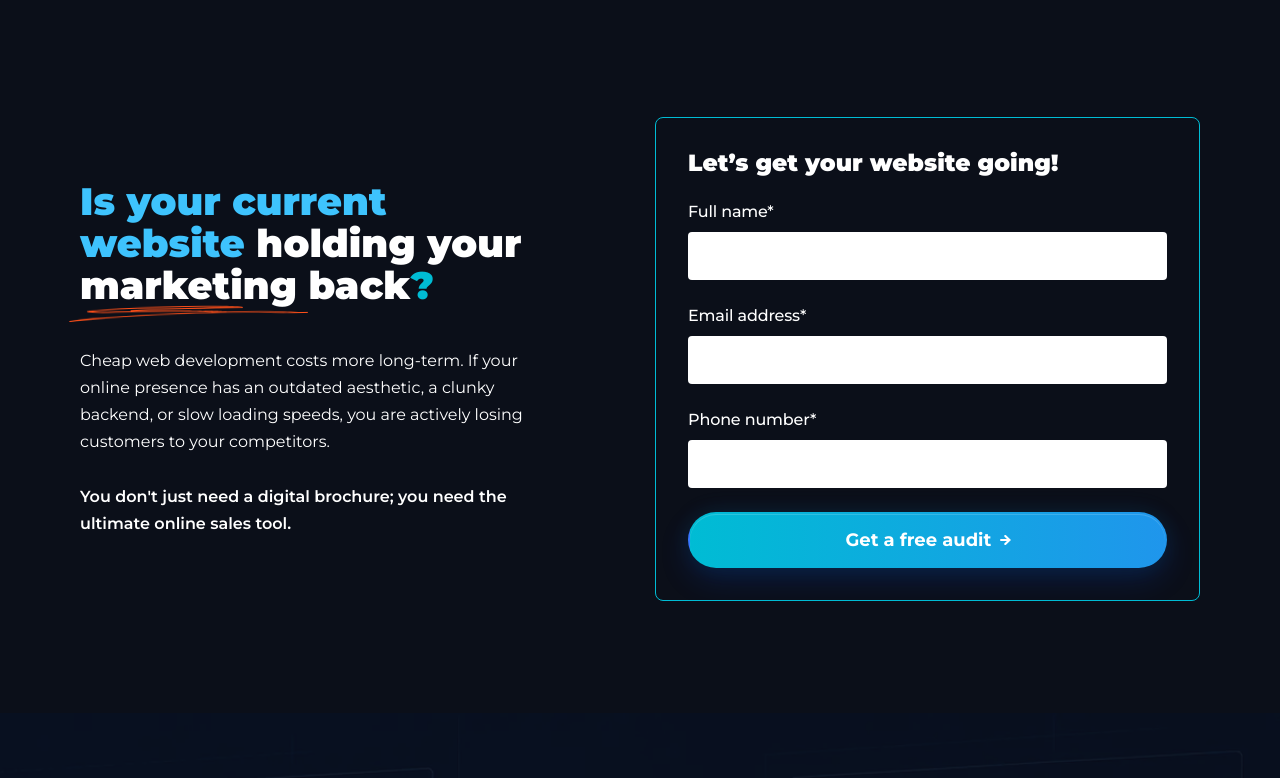
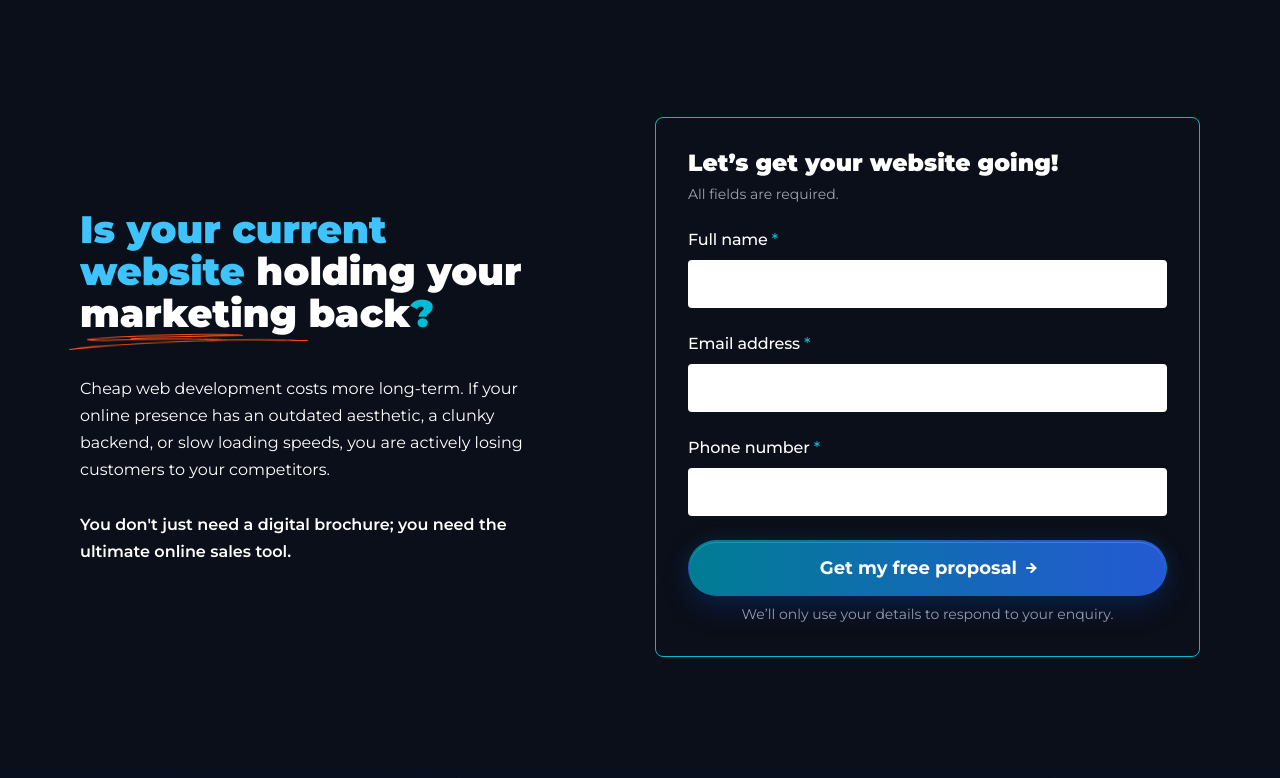
Before and after one commit to deguianathan20-collab/Design-Point, a React (Vite) app: page / in a window 1280 px wide. Shown: the part 1222-2000 px from the top of the page. Built offline with nearby package versions, Linux system fonts and the light colour scheme.

Commit message:
Share contact form validation between client and API, add request timeout
Extracts field validation into shared/contact-validation.js so the
client form and the /api/contact function stay in sync, surfaces
per-field error messages, and adds a 10s timeout on the Resend call.

```diff
--- /dev/null
+++ b/shared/contact-validation.js
@@ -0,0 +1,40 @@
+export const CONTACT_LIMITS = Object.freeze({
+  fullname: 100,
+  email: 254,
+  phone: 24,
+});
+
+const EMAIL_PATTERN = /^[^\s@]+@[^\s@]+\.[^\s@]+$/;
+const PHONE_CHARACTERS_PATTERN = /^[0-9+()\s-]{8,24}$/;
+
+function clean(value, maxLength) {
+  return typeof value === 'string' ? value.trim().slice(0, maxLength) : '';
+}
+
+function hasValidPhoneDigits(value) {
+  const digitCount = value.replace(/\D/g, '').length;
+  return digitCount >= 8 && digitCount <= 15;
+}
+
+export function validateContactDetails(values) {
+  const data = {
+    fullname: clean(values.fullname, CONTACT_LIMITS.fullname),
+    email: clean(values.email, CONTACT_LIMITS.email),
+    phone: clean(values.phone, CONTACT_LIMITS.phone),
+  };
+  const errors = {};
+
+  if (data.fullname.length < 2) {
+    errors.fullname = 'Enter at least 2 characters.';
+  }
+
+  if (!EMAIL_PATTERN.test(data.email)) {
+    errors.email = 'Enter an email address in the format name@example.com.';
+  }
+
+  if (!PHONE_CHARACTERS_PATTERN.test(data.phone) || !hasValidPhoneDigits(data.phone)) {
+    errors.phone = 'Enter a phone number containing 8 to 15 digits.';
+  }
+
+  return { data, errors };
+}
--- a/src/App.jsx
+++ b/src/App.jsx
@@ -1,4 +1,5 @@
 import { useEffect, useMemo, useRef, useState } from 'react';
+import { CONTACT_LIMITS, validateContactDetails } from '../shared/contact-validation.js';
 
 const asset = (fileName) => `/assets/${fileName}`;
 
@@ -337,24 +338,73 @@ function LogoMarquee({ reducedMotion }) {
 
 function ContactForm() {
   const [status, setStatus] = useState({ state: 'idle', message: '' });
+  const [fieldErrors, setFieldErrors] = useState({});
+
+  function focusFirstInvalidField(form, errors) {
+    const firstInvalidField = ['fullname', 'email', 'phone'].find((name) => errors[name]);
+    if (!firstInvalidField) return;
+
+    window.requestAnimationFrame(() => form.elements.namedItem(firstInvalidField)?.focus());
+  }
+
+  function handleFieldBlur(event) {
+    const { name, form } = event.currentTarget;
+    const { errors } = validateContactDetails(Object.fromEntries(new FormData(form)));
+
+    if (errors[name]) {
+      setFieldErrors((currentErrors) => ({ ...currentErrors, [name]: errors[name] }));
+    }
+  }
+
+  function handleFieldInput(event) {
+    const { name } = event.currentTarget;
+
+    setFieldErrors((currentErrors) => {
+      if (!currentErrors[name]) return currentErrors;
+      const nextErrors = { ...currentErrors };
+      delete nextErrors[name];
+      return nextErrors;
+    });
+
+    if (status.state !== 'idle' && status.state !== 'submitting') {
+      setStatus({ state: 'idle', message: '' });
+    }
+  }
 
   async function handleSubmit(event) {
     event.preventDefault();
     const form = event.currentTarget;
+    const formData = Object.fromEntries(new FormData(form));
+    const { errors } = validateContactDetails(formData);
 
-    if (!form.reportValidity()) return;
+    if (Object.keys(errors).length > 0) {
+      setFieldErrors(errors);
+      setStatus({ state: 'error', message: 'Please correct the highlighted fields and try again.' });
+      focusFirstInvalidField(form, errors);
+      return;
+    }
 
+    setFieldErrors({});
     setStatus({ state: 'submitting', message: 'Sending your request…' });
+    const controller = new AbortController();
+    const timeoutId = window.setTimeout(() => controller.abort(), 15_000);
 
     try {
       const response = await fetch('/api/contact', {
         method: 'POST',
         headers: { 'Content-Type': 'application/json' },
-        body: JSON.stringify(Object.fromEntries(new FormData(form))),
+        body: JSON.stringify(formData),
+        signal: controller.signal,
       });
       const result = await response.json().catch(() => ({}));
 
       if (!response.ok) {
+        if (result.errors && typeof result.errors === 'object') {
+          setFieldErrors(result.errors);
+          setStatus({ state: 'error', message: 'Please correct the highlighted fields and try again.' });
+          focusFirstInvalidField(form, result.errors);
+          return;
+        }
         throw new Error(result.message || 'We could not send your request. Please try again.');
       }
 
@@ -366,70 +416,123 @@ function ContactForm() {
     } catch (error) {
       setStatus({
         state: 'error',
-        message: error instanceof Error ? error.message : 'Something went wrong. Please try again.',
+        message:
+          error instanceof DOMException && error.name === 'AbortError'
+            ? 'This is taking longer than expected. Please try again or call 1300 123 456.'
+            : error instanceof Error
+              ? error.message
+              : 'Something went wrong. Please try again.',
       });
+    } finally {
+      window.clearTimeout(timeoutId);
     }
   }
 
   const isSubmitting = status.state === 'submitting';
 
   return (
-    <form className="form-card" onSubmit={handleSubmit} aria-busy={isSubmitting}>
-      <h3>Let’s get your website going!</h3>
+    <form
+      className="form-card"
+      onSubmit={handleSubmit}
+      aria-busy={isSubmitting}
+      aria-labelledby="contact-form-title"
+      noValidate
+    >
+      <div className="form-card__header">
+        <h3 id="contact-form-title">Let’s get your website going!</h3>
+        <p>All fields are required.</p>
+      </div>
       <div className="form-card__fields">
         <div className="field">
-          <label htmlFor="fullname">Full name*</label>
+          <label htmlFor="fullname">
+            Full name <span aria-hidden="true">*</span>
+            <span className="sr-only"> required</span>
+          </label>
           <input
             id="fullname"
             name="fullname"
             type="text"
             autoComplete="name"
-            maxLength="100"
+            maxLength={CONTACT_LIMITS.fullname}
             required
+            aria-invalid={fieldErrors.fullname ? 'true' : undefined}
+            aria-describedby={fieldErrors.fullname ? 'fullname-error' : undefined}
+            onBlur={handleFieldBlur}
+            onInput={handleFieldInput}
           />
+          {fieldErrors.fullname && (
+            <p className="field__error" id="fullname-error">
+              {fieldErrors.fullname}
+            </p>
+          )}
         </div>
         <div className="field">
-          <label htmlFor="email">Email address*</label>
+          <label htmlFor="email">
+            Email address <span aria-hidden="true">*</span>
+            <span className="sr-only"> required</span>
+          </label>
           <input
             id="email"
             name="email"
             type="email"
             autoComplete="email"
             inputMode="email"
-            maxLength="254"
+            maxLength={CONTACT_LIMITS.email}
             required
+            aria-invalid={fieldErrors.email ? 'true' : undefined}
+            aria-describedby={fieldErrors.email ? 'email-error' : undefined}
+            onBlur={handleFieldBlur}
+            onInput={handleFieldInput}
           />
+          {fieldErrors.email && (
+            <p className="field__error" id="email-error">
+              {fieldErrors.email}
+            </p>
+          )}
         </div>
         <div className="field">
-          <label htmlFor="phone">Phone number*</label>
+          <label htmlFor="phone">
+            Phone number <span aria-hidden="true">*</span>
+            <span className="sr-only"> required</span>
+          </label>
           <input
             id="phone"
             name="phone"
             type="tel"
             autoComplete="tel"
             inputMode="tel"
-            pattern="[0-9+()\s-]{8,24}"
-            title="Enter a phone number using digits, spaces, brackets, plus signs, or hyphens."
-            maxLength="24"
+            maxLength={CONTACT_LIMITS.phone}
             required
+            aria-invalid={fieldErrors.phone ? 'true' : undefined}
+            aria-describedby={fieldErrors.phone ? 'phone-error' : undefined}
+            onBlur={handleFieldBlur}
+            onInput={handleFieldInput}
           />
+          {fieldErrors.phone && (
+            <p className="field__error" id="phone-error">
+              {fieldErrors.phone}
+            </p>
+          )}
         </div>
         <div className="hp-field" aria-hidden="true">
           <label htmlFor="website">Website</label>
           <input id="website" name="website" type="text" tabIndex="-1" autoComplete="off" />
         </div>
       </div>
+      <div className="form-card__actions">
         <button className="btn" type="submit" disabled={isSubmitting}>
-        {isSubmitting ? 'Sending…' : 'Get a free audit'}
+          {isSubmitting ? 'Sending request…' : 'Get my free proposal'}
           <ArrowIcon />
         </button>
+        <p className="form-card__privacy">We’ll only use your details to respond to your enquiry.</p>
         <p
           className={`form-card__status ${status.state !== 'idle' ? `is-${status.state}` : ''}`.trim()}
-        role="status"
-        aria-live="polite"
+          role={status.state === 'error' ? 'alert' : 'status'}
+          aria-live={status.state === 'error' ? 'assertive' : 'polite'}
         >
           {status.message}
         </p>
+      </div>
     </form>
   );
 }
--- a/src/styles.css
+++ b/src/styles.css
@@ -317,7 +317,13 @@
   .field input[aria-invalid="true"]{border-color:#ff7b7b;box-shadow:0 0 0 3px rgba(255,123,123,.16);}
   .field__error{font-size:14px;font-weight:600;line-height:20px;color:#ffb0b0;}
   .form-card__actions{display:flex;flex-direction:column;gap:8px;}
-  .form-card .btn{width:100%;min-height:56px;justify-content:center;font-size:18px;padding:0 24px;}
+  /* The site-wide CTA remains bright; this form variant uses darker stops so
+     its white 18px label clears WCAG AA at every point of the gradient. */
+  .form-card .btn{
+    width:100%;min-height:56px;justify-content:center;font-size:18px;padding:0 24px;
+    background:linear-gradient(90deg,#007C94 0%,#2459D3 100%);
+    color:#fff;
+  }
   .form-card .btn:disabled{
     cursor:wait;
     opacity:.7;
@@ -332,7 +338,7 @@
   .form-card__status:empty{display:none;}
   .form-card__status.is-success{color:#79e7c5;}
   .form-card__status.is-error{color:#ff9e9e;}
-  .form-card__privacy{font-size:14px;line-height:20px;color:var(--muted);}
+  .form-card__privacy{font-size:14px;line-height:20px;color:var(--muted);text-align:center;}
   .sr-only{
     position:absolute;width:1px;height:1px;padding:0;margin:-1px;overflow:hidden;
     clip:rect(0,0,0,0);white-space:nowrap;border:0;
@@ -775,7 +781,7 @@
 
     .card{padding:23px;}
     .form-card{padding:24px;}
-    .form-card .btn{padding:0 16px;}
+    .form-card .btn{padding:0 16px;font-size:16px;}
     .case__client{white-space:normal;}
     .results__link{white-space:normal;}
 
@@ -854,6 +860,14 @@
     .btn:hover .arrow,
     .nav__cta:hover .arrow{transform:translateX(5px);}
 
+    .form-card .btn:hover{
+      filter:none;
+      box-shadow:
+        0 18px 44px rgba(0,67,212,.34),
+        0 0 40px rgba(0,124,148,.24),
+        inset 0 1px rgba(255,255,255,.22);
+    }
+
     .card:hover{
       transform:translateY(-6px);
       border-color:rgba(0,188,212,.62);
@@ -908,6 +922,7 @@
     animation:cta-spinner 680ms linear infinite;
   }
   .btn[aria-busy="true"] .arrow img{opacity:0;}
+  .form-card .btn:disabled{opacity:1;}
 
   .floating-cta-bar{
     position:fixed;
```
Also changed, not shown: api/contact.js (+9 -7 lines). Lines whose indentation alone changed are shown as unchanged.
